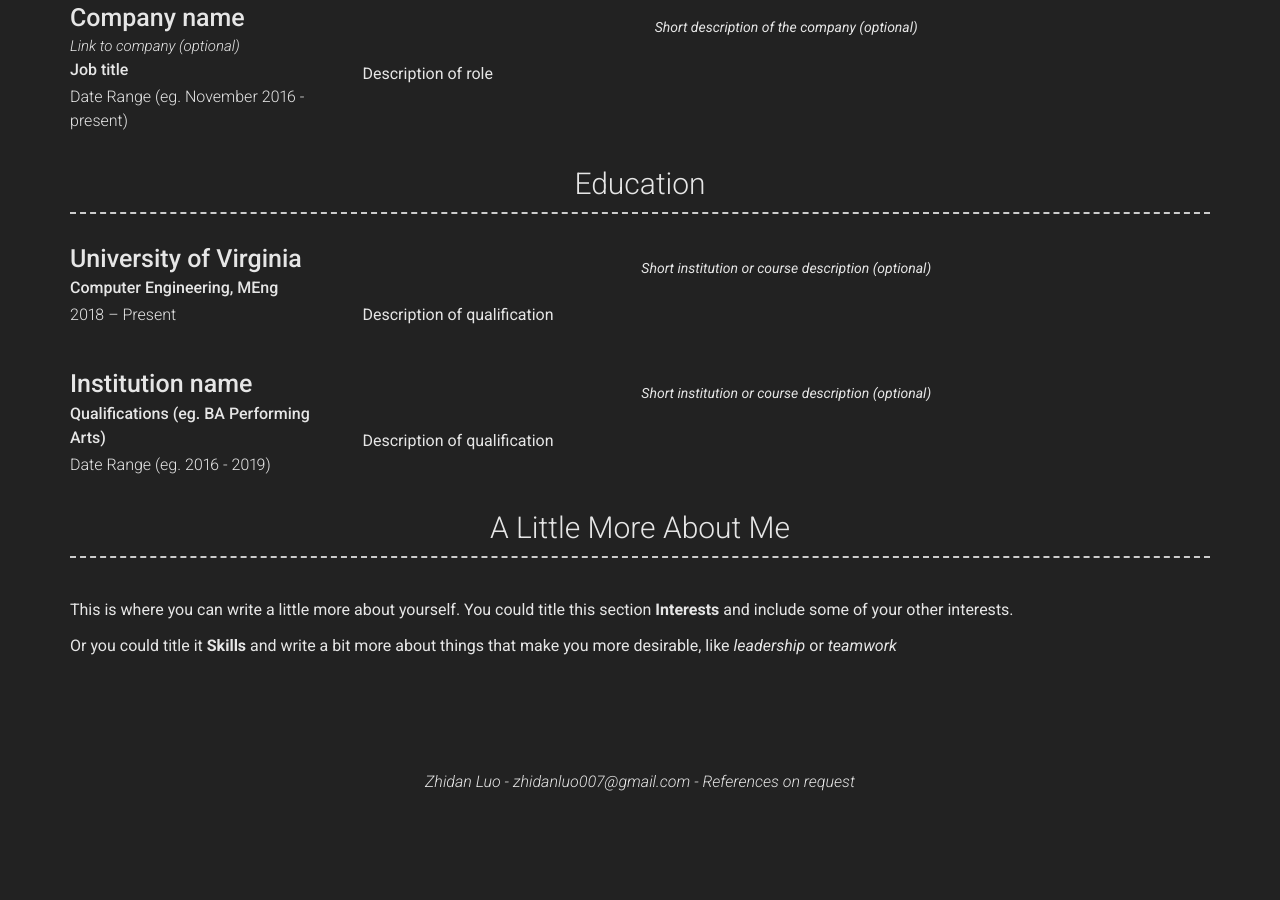
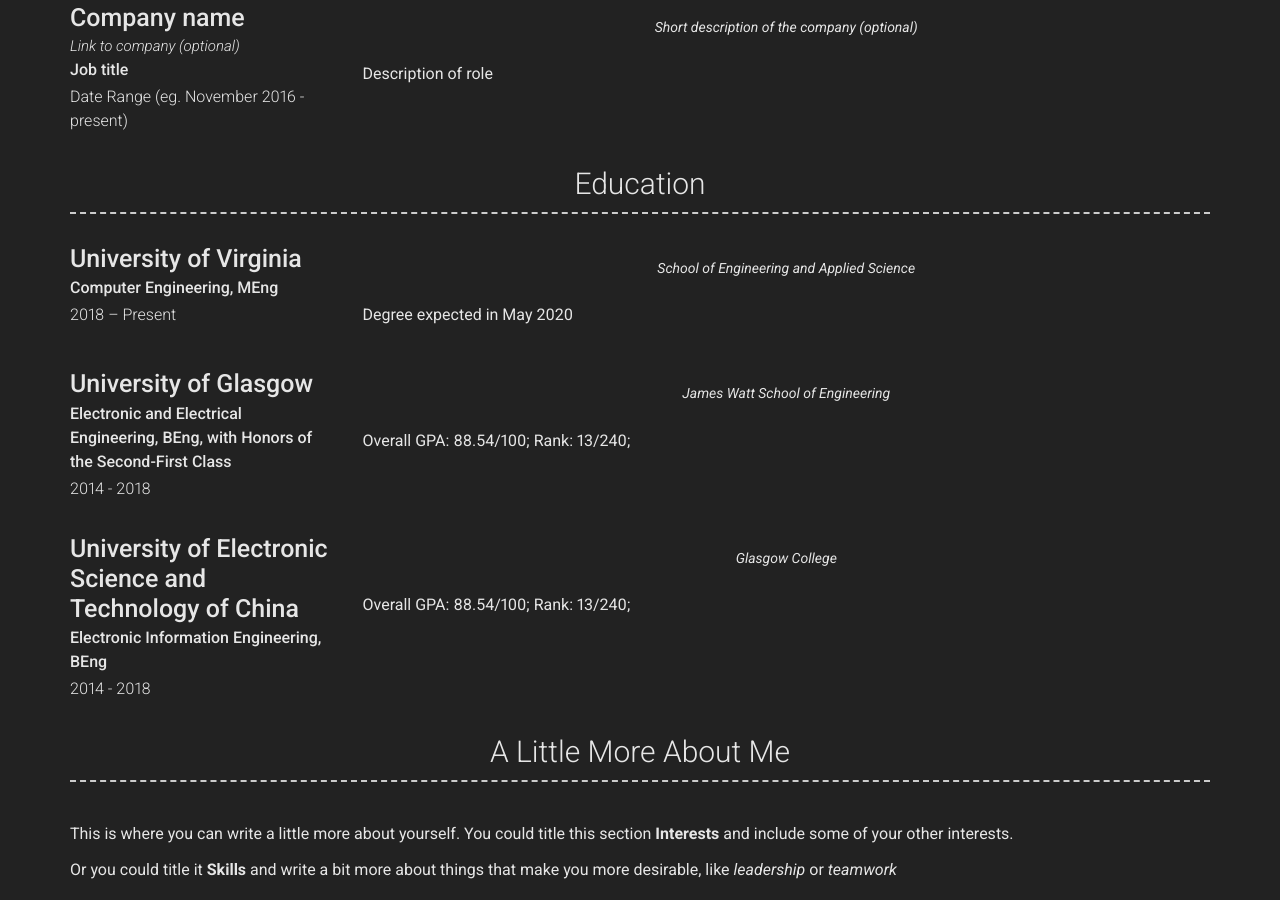
Before and after one commit to zhidanluo/zhidanluo.github.io, a Jekyll site: the page built from index.md, in a window 1280 px wide and 900 px high, scrolled down 951 px. Built offline with Jekyll 4.4.1, drawn with Linux system fonts in a browser that asks for light colours; nearby versions of some CDN libraries; before the commit the page ends 1757 px from its top, so only the background shows below that.

Commit message:
Update education.yml

```diff
--- a/_data/education.yml
+++ b/_data/education.yml
@@ -4,15 +4,24 @@
   dates: 2018 – Present
   qualification: Computer Engineering, MEng
   quote: >
-    Short institution or course description (optional)
+    School of Engineering and Applied Science
   description: | # this will include new lines to allow paragraphs
-    Description of qualification
+    Degree expected in May 2020
 
 - layout: left
-  name: Institution name
-  dates: Date Range (eg. 2016 - 2019)
-  qualification: Qualifications (eg. BA Performing Arts)
+  name: University of Glasgow
+  dates: 2014 - 2018
+  qualification: Electronic and Electrical Engineering, BEng, with Honors of the Second-First Class
   quote: >
-    Short institution or course description (optional)
+    James Watt School of Engineering
   description: | # this will include new lines to allow paragraphs
-    Description of qualification
+    Overall GPA: 88.54/100; Rank: 13/240;
+
+- layout: left
+  name: University of Electronic Science and Technology of China
+  dates: 2014 - 2018
+  qualification: Electronic Information Engineering, BEng
+  quote: >
+    Glasgow College
+  description: | # this will include new lines to allow paragraphs
+    Overall GPA: 88.54/100; Rank: 13/240;
```
